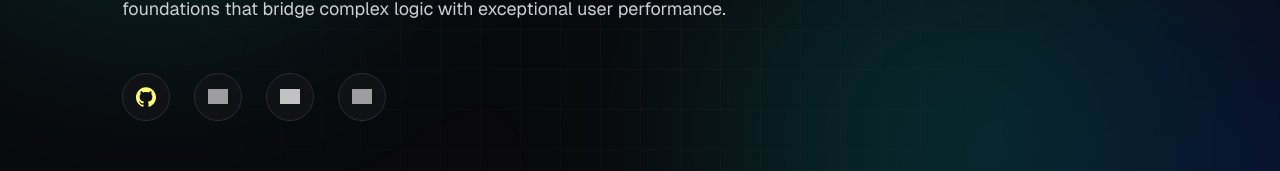
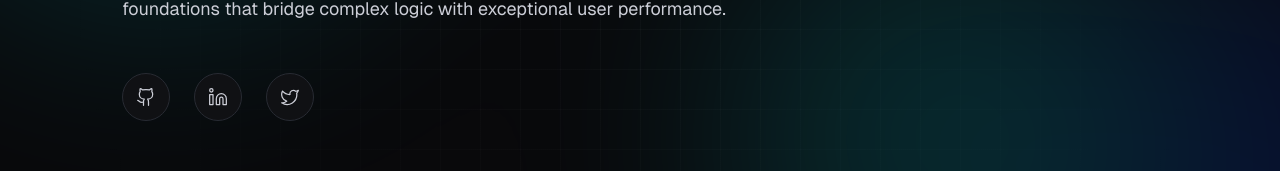
Before and after one commit to hauntedcrewvkr/himanshu_portfolio, a React (Vite) app: page / in a window 1280 px wide. Shown: the part 451-622 px from the top of the page. Built offline with nearby package versions, Linux system fonts and the light colour scheme; grey boxes are pictures that could not be loaded.

Commit message:
style: switch social links to Lucide icons and remove redundant email link

```diff
--- a/src/components/sections/Hero.jsx
+++ b/src/components/sections/Hero.jsx
@@ -1,5 +1,5 @@
 import React from 'react';
-import { TerminalIcon } from 'lucide-react';
+import { TerminalIcon, GithubIcon, LinkedinIcon, TwitterIcon } from 'lucide-react';
 import Magnetic from '../ui/Magnetic';
 
 const Hero = () => (
@@ -19,22 +19,17 @@ const Hero = () => (
       <div className="social-links-wrap">
         <Magnetic>
           <a href="https://github.com/hauntedcrewvkr" target="_blank" rel="noopener noreferrer" className="social-link" aria-label="GitHub">
-            <img src="/logos/github.svg" alt="GitHub" className="logo-invert" />
+            <GithubIcon size={20} strokeWidth={1.5} />
           </a>
         </Magnetic>
         <Magnetic>
           <a href="#" target="_blank" rel="noopener noreferrer" className="social-link" aria-label="LinkedIn">
-            <img src="/logos/linkedin.svg" alt="LinkedIn" />
+            <LinkedinIcon size={20} strokeWidth={1.5} />
           </a>
         </Magnetic>
         <Magnetic>
           <a href="#" target="_blank" rel="noopener noreferrer" className="social-link" aria-label="Twitter">
-            <img src="/logos/twitter.svg" alt="Twitter" className="logo-invert" />
-          </a>
-        </Magnetic>
-        <Magnetic>
-          <a href="mailto:wwww.vikram.roy.372@gmail.com" className="social-link" aria-label="Email">
-            <img src="/logos/gmail.svg" alt="Gmail" />
+            <TwitterIcon size={20} strokeWidth={1.5} />
           </a>
         </Magnetic>
       </div>
--- a/src/styles/components.scss
+++ b/src/styles/components.scss
@@ -112,27 +112,13 @@
       color: var(--text-200);
       transition: all 0.3s ease;
       text-decoration: none;
-      overflow: hidden;
-
-      img {
-        width: 20px;
-        height: 20px;
-        object-fit: contain;
-        transition: transform 0.3s ease;
-
-        &.logo-invert {
-          filter: invert(1) brightness(2);
-        }
-      }
 
       &:hover {
         background: var(--surface-300);
         border-color: var(--primary);
+        color: var(--primary);
         box-shadow: 0 0 20px hsl(var(--primary-h) var(--primary-s) var(--primary-l) / 0.15);
-
-        img {
-          transform: scale(1.1);
-        }
+        transform: translateY(-2px);
       }
     }
   }
```
